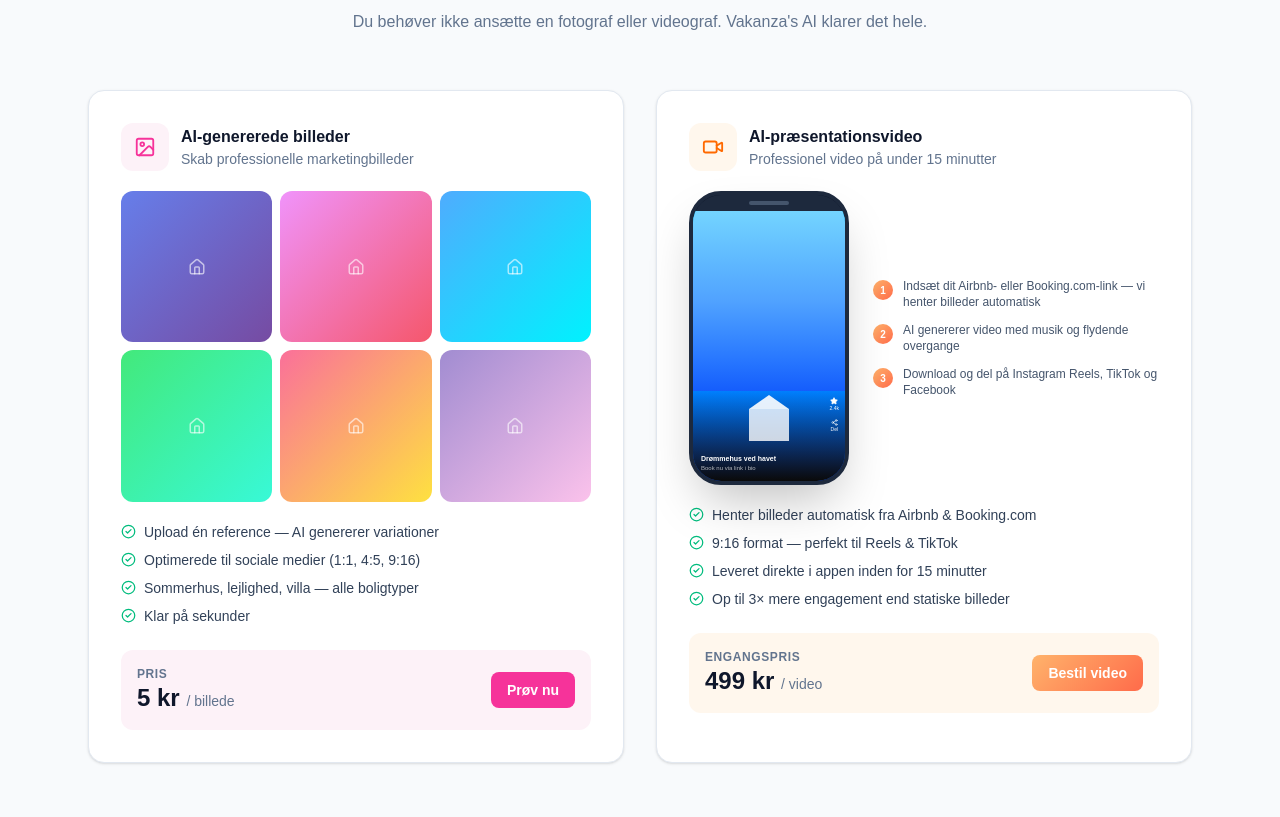
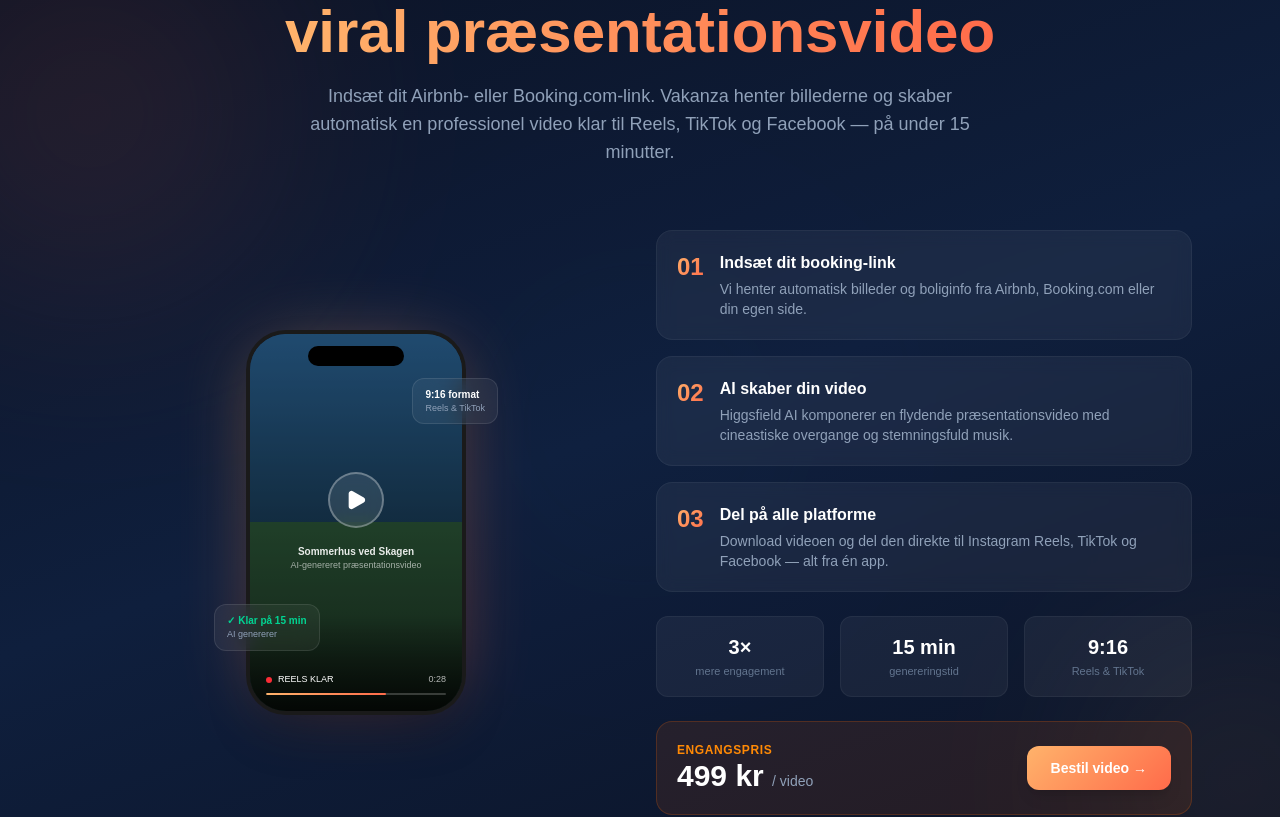
Before and after one commit to NexusMarketingDK/SOME-rental123, a Next.js app: page / in a window 1280 px wide. Shown: the part 1918-2735 px from the top of the page. Built offline with nearby package versions, Linux system fonts and the light colour scheme.

Commit message:
feat: replace AI section with immersive dark AI video generation showcase
Co-Authored-By: Claude Sonnet 4.6 <noreply@anthropic.com>
Claude-Session: https://claude.ai/code/session_01HksAHhG6TpAFNRo5DVgvtn

```diff
--- a/src/app/page.tsx
+++ b/src/app/page.tsx
@@ -336,112 +336,157 @@ export default function LandingPage() {
         </div>
       </section>
 
-      {/* ── AI section ── */}
-      <section id="ai" className="bg-slate-50 py-24">
-        <div className="mx-auto max-w-6xl px-6">
-          <div className="mb-14 text-center">
-            <div className="mb-3 inline-flex items-center gap-2 rounded-full border border-orange-200 bg-orange-50 px-3 py-1 text-xs font-semibold text-orange-600">
-              <Sparkles size={11} /> AI-funktioner
+      {/* ── AI Video section ── */}
+      <section id="ai" className="relative overflow-hidden py-28" style={{ background: "linear-gradient(160deg, #0a0f1e 0%, #0f1f3d 50%, #0a0f1e 100%)" }}>
+        {/* Background glow orbs */}
+        <div className="pointer-events-none absolute inset-0">
+          <div className="absolute -left-40 top-20 h-[500px] w-[500px] rounded-full opacity-20 blur-[120px]" style={{ background: "radial-gradient(circle, #FF6B4A, transparent 70%)" }} />
+          <div className="absolute -right-40 bottom-20 h-[400px] w-[400px] rounded-full opacity-15 blur-[100px]" style={{ background: "radial-gradient(circle, #FFB36B, transparent 70%)" }} />
+          <div className="absolute left-1/2 top-1/2 h-[600px] w-[600px] -translate-x-1/2 -translate-y-1/2 rounded-full opacity-10 blur-[140px]" style={{ background: "radial-gradient(circle, #1B3F7A, transparent 70%)" }} />
+        </div>
+
+        <div className="relative mx-auto max-w-6xl px-6">
+          {/* Header */}
+          <div className="mb-16 text-center">
+            <div className="mb-4 inline-flex items-center gap-2 rounded-full border border-orange-500/30 bg-orange-500/10 px-4 py-1.5 text-xs font-semibold text-orange-400">
+              <Sparkles size={11} /> Drevet af Higgsfield AI
             </div>
-            <h2 className="text-3xl font-bold text-[#1B3F7A] md:text-4xl">
-              Professionelle billeder & videoer<br />— genereret af AI
+            <h2 className="text-4xl font-bold text-white md:text-5xl lg:text-6xl">
+              Fra billeder til<br />
+              <span style={{ background: "linear-gradient(90deg, #FFB36B, #FF6B4A)", WebkitBackgroundClip: "text", WebkitTextFillColor: "transparent" }}>
+                viral præsentationsvideo
+              </span>
             </h2>
-            <p className="mx-auto mt-3 max-w-xl text-slate-500">
-              Du behøver ikke ansætte en fotograf eller videograf. Vakanza's AI klarer det hele.
+            <p className="mx-auto mt-5 max-w-2xl text-lg text-slate-400">
+              Indsæt dit Airbnb- eller Booking.com-link. Vakanza henter billederne og skaber automatisk en professionel video klar til Reels, TikTok og Facebook — på under 15 minutter.
             </p>
           </div>
 
-          <div className="grid gap-8 lg:grid-cols-2">
-            {/* AI images card */}
-            <div className="rounded-2xl border border-slate-200 bg-white p-8 shadow-sm">
-              <div className="mb-5 flex items-center gap-3">
-                <div className="flex h-12 w-12 items-center justify-center rounded-xl bg-pink-50">
-                  <ImageIcon size={22} className="text-pink-500" />
+          {/* Main content grid */}
+          <div className="grid gap-8 lg:grid-cols-2 lg:items-center">
+
+            {/* Left: Phone mockup with animated video preview */}
+            <div className="flex justify-center">
+              <div className="relative">
+                {/* Glow behind phone */}
+                <div className="absolute inset-0 scale-90 rounded-[2.5rem] opacity-40 blur-2xl" style={{ background: "linear-gradient(135deg, #FFB36B, #FF6B4A)" }} />
+                {/* Phone frame */}
+                <div className="relative mx-auto w-[220px] overflow-hidden rounded-[2.5rem] border-4 border-white/10 bg-black shadow-2xl">
+                  {/* Notch */}
+                  <div className="absolute left-1/2 top-3 z-10 h-5 w-24 -translate-x-1/2 rounded-full bg-black" />
+                  {/* Video preview — animated gradient blocks */}
+                  <div className="relative aspect-[9/16] overflow-hidden" style={{ background: "linear-gradient(160deg, #1a2540 0%, #0d1520 100%)" }}>
+                    {/* Animated scene */}
+                    <div className="absolute inset-0 flex flex-col">
+                      <div className="h-1/2 w-full" style={{ background: "linear-gradient(180deg, #2d6a9f 0%, #1a3f5c 100%)" }} />
+                      <div className="h-1/2 w-full" style={{ background: "linear-gradient(0deg, #1a3020 0%, #2d5a3a 100%)" }} />
+                    </div>
+                    {/* Overlay content */}
+                    <div className="absolute inset-0 flex flex-col items-center justify-center gap-2 bg-black/30">
+                      <div className="flex h-14 w-14 items-center justify-center rounded-full border-2 border-white/30 bg-white/10 backdrop-blur-sm">
+                        <Play size={22} className="text-white" fill="white" />
+                      </div>
+                      <div className="mt-2 px-4 text-center">
+                        <p className="text-[10px] font-semibold text-white/90">Sommerhus ved Skagen</p>
+                        <p className="text-[9px] text-white/60">AI-genereret præsentationsvideo</p>
+                      </div>
+                    </div>
+                    {/* Bottom gradient */}
+                    <div className="absolute bottom-0 left-0 right-0 h-24 bg-gradient-to-t from-black/80 to-transparent" />
+                    <div className="absolute bottom-4 left-4 right-4">
+                      <div className="flex items-center justify-between">
+                        <div className="flex items-center gap-1.5">
+                          <div className="h-1.5 w-1.5 rounded-full bg-red-500" />
+                          <span className="text-[9px] font-medium text-white">REELS KLAR</span>
+                        </div>
+                        <span className="text-[9px] text-white/70">0:28</span>
+                      </div>
+                      <div className="mt-1.5 h-0.5 overflow-hidden rounded-full bg-white/20">
+                        <div className="h-full w-2/3 rounded-full" style={{ background: "linear-gradient(90deg, #FFB36B, #FF6B4A)" }} />
+                      </div>
+                    </div>
+                  </div>
                 </div>
-                <div>
-                  <h3 className="font-bold text-slate-900">AI-genererede billeder</h3>
-                  <p className="text-sm text-slate-500">Skab professionelle marketingbilleder</p>
+                {/* Floating badges */}
+                <div className="absolute -right-8 top-12 rounded-xl border border-white/10 bg-white/5 px-3 py-2 backdrop-blur-md">
+                  <p className="text-[10px] font-semibold text-white">9:16 format</p>
+                  <p className="text-[9px] text-slate-400">Reels & TikTok</p>
+                </div>
+                <div className="absolute -left-8 bottom-16 rounded-xl border border-white/10 bg-white/5 px-3 py-2 backdrop-blur-md">
+                  <p className="text-[10px] font-semibold text-emerald-400">✓ Klar på 15 min</p>
+                  <p className="text-[9px] text-slate-400">AI genererer</p>
                 </div>
               </div>
-              {/* Fake image grid */}
-              <div className="mb-5 grid grid-cols-3 gap-2">
+            </div>
+
+            {/* Right: Steps + stats */}
+            <div className="flex flex-col gap-6">
+              {/* Steps */}
+              <div className="flex flex-col gap-4">
                 {[
-                  "linear-gradient(135deg, #667eea 0%, #764ba2 100%)",
-                  "linear-gradient(135deg, #f093fb 0%, #f5576c 100%)",
-                  "linear-gradient(135deg, #4facfe 0%, #00f2fe 100%)",
-                  "linear-gradient(135deg, #43e97b 0%, #38f9d7 100%)",
-                  "linear-gradient(135deg, #fa709a 0%, #fee140 100%)",
-                  "linear-gradient(135deg, #a18cd1 0%, #fbc2eb 100%)",
-                ].map((g, i) => (
-                  <div key={i} className="aspect-square rounded-xl" style={{ background: g }}>
-                    <div className="flex h-full items-center justify-center">
-                      <Home size={18} className="text-white/60" />
+                  { n: "01", title: "Indsæt dit booking-link", desc: "Vi henter automatisk billeder og boliginfo fra Airbnb, Booking.com eller din egen side." },
+                  { n: "02", title: "AI skaber din video", desc: "Higgsfield AI komponerer en flydende præsentationsvideo med cineastiske overgange og stemningsfuld musik." },
+                  { n: "03", title: "Del på alle platforme", desc: "Download videoen og del den direkte til Instagram Reels, TikTok og Facebook — alt fra én app." },
+                ].map((step) => (
+                  <div key={step.n} className="flex gap-4 rounded-2xl border border-white/5 bg-white/5 p-5 backdrop-blur-sm">
+                    <div className="shrink-0">
+                      <span className="text-2xl font-bold" style={{ background: "linear-gradient(135deg, #FFB36B, #FF6B4A)", WebkitBackgroundClip: "text", WebkitTextFillColor: "transparent" }}>
+                        {step.n}
+                      </span>
+                    </div>
+                    <div>
+                      <p className="font-semibold text-white">{step.title}</p>
+                      <p className="mt-1 text-sm text-slate-400">{step.desc}</p>
                     </div>
                   </div>
                 ))}
               </div>
-              <ul className="flex flex-col gap-2">
-                <Check>Upload én reference — AI genererer variationer</Check>
-                <Check>Optimerede til sociale medier (1:1, 4:5, 9:16)</Check>
-                <Check>Sommerhus, lejlighed, villa — alle boligtyper</Check>
-                <Check>Klar på sekunder</Check>
-              </ul>
-              <div className="mt-6 flex items-center justify-between rounded-xl bg-pink-50 p-4">
+
+              {/* Stats row */}
+              <div className="grid grid-cols-3 gap-4">
+                {[
+                  { value: "3×", label: "mere engagement" },
+                  { value: "15 min", label: "genereringstid" },
+                  { value: "9:16", label: "Reels & TikTok" },
+                ].map((s) => (
+                  <div key={s.label} className="rounded-xl border border-white/5 bg-white/5 p-4 text-center">
+                    <p className="text-xl font-bold text-white">{s.value}</p>
+                    <p className="mt-0.5 text-[11px] text-slate-500">{s.label}</p>
+                  </div>
+                ))}
+              </div>
+
+              {/* CTA */}
+              <div className="flex items-center justify-between rounded-2xl border border-orange-500/20 bg-orange-500/10 p-5">
                 <div>
-                  <p className="text-xs font-semibold text-slate-500 uppercase tracking-wider">Pris</p>
-                  <p className="text-2xl font-bold text-slate-900">5 kr <span className="text-sm font-normal text-slate-500">/ billede</span></p>
+                  <p className="text-xs font-semibold uppercase tracking-wider text-orange-400">Engangspris</p>
+                  <p className="text-3xl font-bold text-white">499 kr <span className="text-sm font-normal text-slate-400">/ video</span></p>
                 </div>
-                <Link href="/signup" className="rounded-lg bg-pink-500 px-4 py-2 text-sm font-semibold text-white hover:bg-pink-600 transition-colors">
-                  Prøv nu
+                <Link
+                  href="/signup"
+                  className="rounded-xl px-6 py-3 text-sm font-bold text-white shadow-lg transition-opacity hover:opacity-90"
+                  style={{ background: "linear-gradient(135deg, #FFB36B, #FF6B4A)" }}
+                >
+                  Bestil video →
                 </Link>
               </div>
             </div>
+          </div>
 
-            {/* Video card */}
-            <div className="rounded-2xl border border-slate-200 bg-white p-8 shadow-sm">
-              <div className="mb-5 flex items-center gap-3">
-                <div className="flex h-12 w-12 items-center justify-center rounded-xl bg-orange-50">
-                  <Video size={22} className="text-orange-500" />
-                </div>
-                <div>
-                  <h3 className="font-bold text-slate-900">AI-præsentationsvideo</h3>
-                  <p className="text-sm text-slate-500">Professionel video på under 15 minutter</p>
-                </div>
-              </div>
-              {/* Phone + description side by side */}
-              <div className="mb-5 flex items-center gap-6">
-                <PhoneMockup />
-                <div className="flex-1 space-y-3">
-                  <div className="flex items-start gap-2.5">
-                    <div className="mt-0.5 flex h-5 w-5 shrink-0 items-center justify-center rounded-full text-[10px] font-bold text-white" style={{ background: "linear-gradient(135deg, #FFB36B, #FF6B4A)" }}>1</div>
-                    <p className="text-xs text-slate-600">Indsæt dit Airbnb- eller Booking.com-link — vi henter billeder automatisk</p>
-                  </div>
-                  <div className="flex items-start gap-2.5">
-                    <div className="mt-0.5 flex h-5 w-5 shrink-0 items-center justify-center rounded-full text-[10px] font-bold text-white" style={{ background: "linear-gradient(135deg, #FFB36B, #FF6B4A)" }}>2</div>
-                    <p className="text-xs text-slate-600">AI genererer video med musik og flydende overgange</p>
-                  </div>
-                  <div className="flex items-start gap-2.5">
-                    <div className="mt-0.5 flex h-5 w-5 shrink-0 items-center justify-center rounded-full text-[10px] font-bold text-white" style={{ background: "linear-gradient(135deg, #FFB36B, #FF6B4A)" }}>3</div>
-                    <p className="text-xs text-slate-600">Download og del på Instagram Reels, TikTok og Facebook</p>
-                  </div>
-                </div>
-              </div>
-              <ul className="flex flex-col gap-2">
-                <Check>Henter billeder automatisk fra Airbnb & Booking.com</Check>
-                <Check>9:16 format — perfekt til Reels & TikTok</Check>
-                <Check>Leveret direkte i appen inden for 15 minutter</Check>
-                <Check>Op til 3× mere engagement end statiske billeder</Check>
-              </ul>
-              <div className="mt-6 flex items-center justify-between rounded-xl bg-orange-50 p-4">
-                <div>
-                  <p className="text-xs font-semibold text-slate-500 uppercase tracking-wider">Engangspris</p>
-                  <p className="text-2xl font-bold text-slate-900">499 kr <span className="text-sm font-normal text-slate-500">/ video</span></p>
-                </div>
-                <Link href="/signup" className="rounded-lg px-4 py-2 text-sm font-semibold text-white transition-opacity hover:opacity-90" style={{ background: "linear-gradient(135deg, #FFB36B, #FF6B4A)" }}>
-                  Bestil video
-                </Link>
-              </div>
-            </div>
+          {/* Feature chips row */}
+          <div className="mt-16 flex flex-wrap justify-center gap-3">
+            {[
+              "Airbnb & Booking.com integration",
+              "Cineastiske kameraovergange",
+              "Automatisk baggrundsmusik",
+              "Leveret på under 15 minutter",
+              "Download & del direkte",
+              "9:16 optimeret til Reels",
+            ].map((f) => (
+              <span key={f} className="inline-flex items-center gap-1.5 rounded-full border border-white/10 bg-white/5 px-4 py-1.5 text-xs text-slate-300">
+                <CheckCircle2 size={11} className="text-orange-400" /> {f}
+              </span>
+            ))}
           </div>
         </div>
       </section>
```
